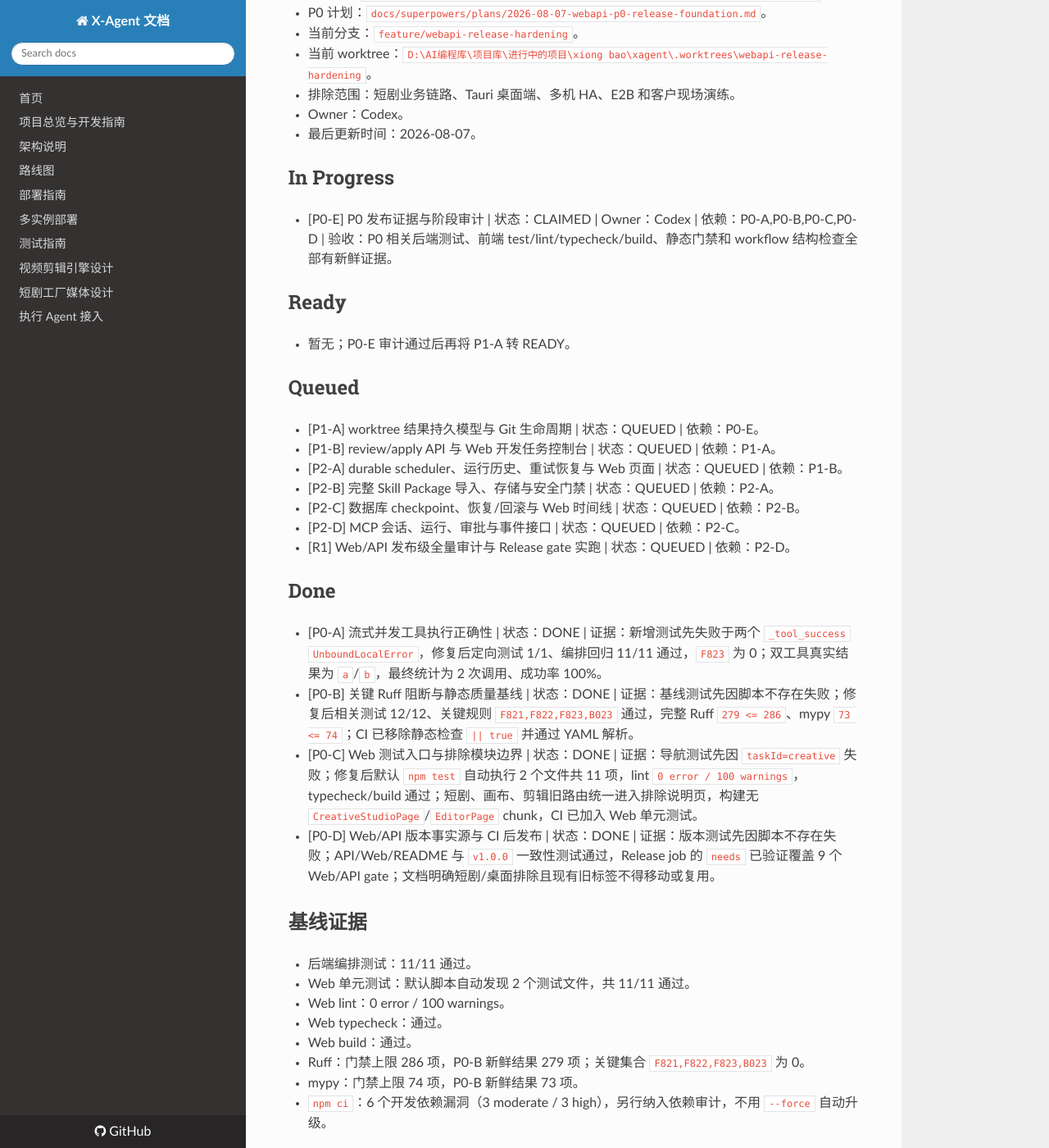
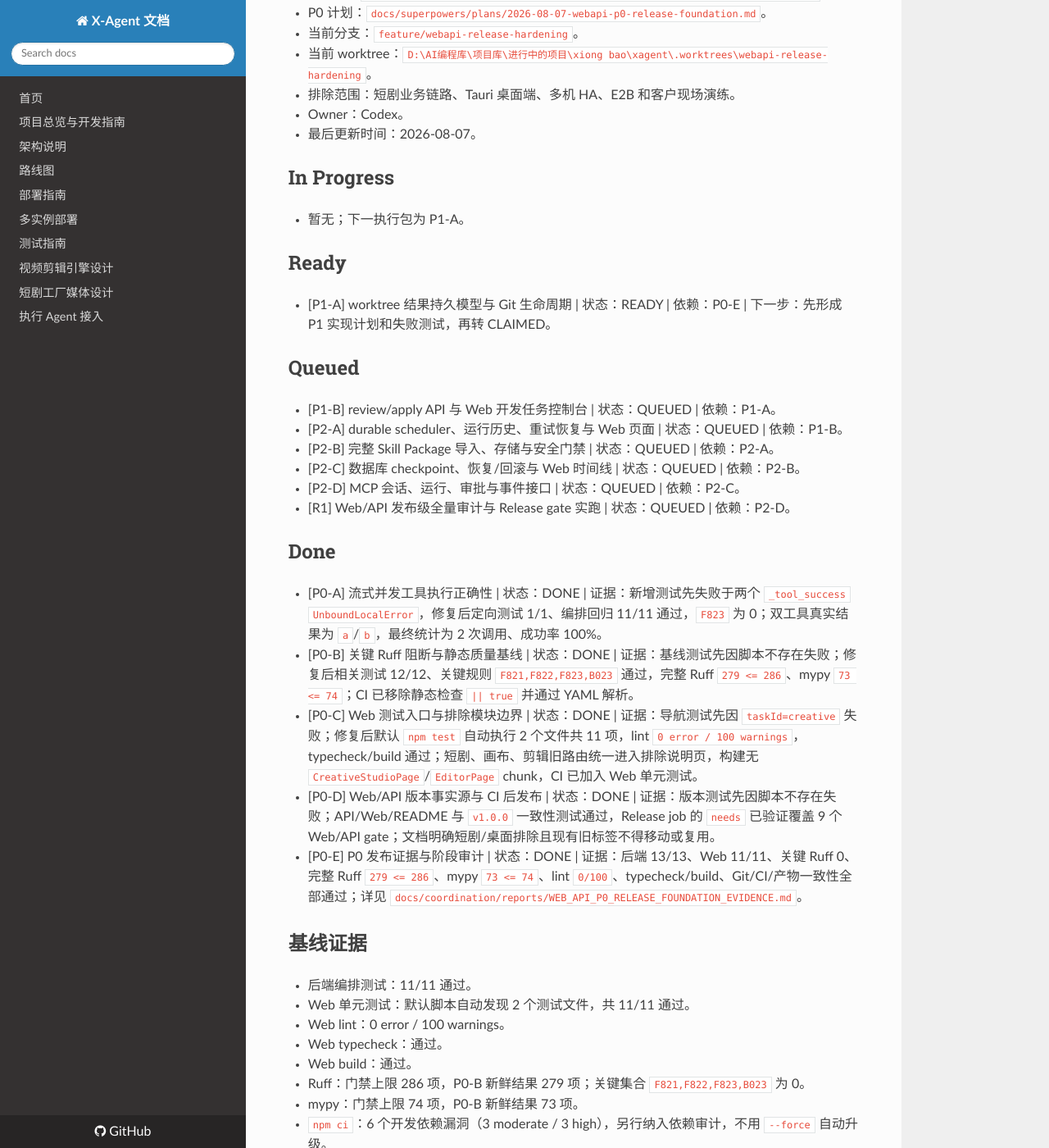
Before and after one commit to xiongpinji/xiongbao, an MkDocs documentation site: the page built from docs/coordination/WEB_API_RELEASE_TASK_BOARD.md, in a window 1280 px wide and 1400 px high, scrolled down 293 px. Shown: the whole window at 82% size. Built offline with MkDocs 1.6.1, drawn with Linux system fonts in a browser that asks for light colours; nearby versions of some CDN libraries.

```diff
--- a/docs/coordination/WEB_API_RELEASE_TASK_BOARD.md
+++ b/docs/coordination/WEB_API_RELEASE_TASK_BOARD.md
@@ -14,15 +14,14 @@
 
 ## In Progress
 
-- [P0-E] P0 发布证据与阶段审计 | 状态：CLAIMED | Owner：Codex | 依赖：P0-A,P0-B,P0-C,P0-D | 验收：P0 相关后端测试、前端 test/lint/typecheck/build、静态门禁和 workflow 结构检查全部有新鲜证据。
+- 暂无；下一执行包为 P1-A。
 
 ## Ready
 
-- 暂无；P0-E 审计通过后再将 P1-A 转 READY。
+- [P1-A] worktree 结果持久模型与 Git 生命周期 | 状态：READY | 依赖：P0-E | 下一步：先形成 P1 实现计划和失败测试，再转 CLAIMED。
 
 ## Queued
 
-- [P1-A] worktree 结果持久模型与 Git 生命周期 | 状态：QUEUED | 依赖：P0-E。
 - [P1-B] review/apply API 与 Web 开发任务控制台 | 状态：QUEUED | 依赖：P1-A。
 - [P2-A] durable scheduler、运行历史、重试恢复与 Web 页面 | 状态：QUEUED | 依赖：P1-B。
 - [P2-B] 完整 Skill Package 导入、存储与安全门禁 | 状态：QUEUED | 依赖：P2-A。
@@ -36,6 +35,7 @@
 - [P0-B] 关键 Ruff 阻断与静态质量基线 | 状态：DONE | 证据：基线测试先因脚本不存在失败；修复后相关测试 12/12、关键规则 `F821,F822,F823,B023` 通过，完整 Ruff `279 <= 286`、mypy `73 <= 74`；CI 已移除静态检查 `|| true` 并通过 YAML 解析。
 - [P0-C] Web 测试入口与排除模块边界 | 状态：DONE | 证据：导航测试先因 `taskId=creative` 失败；修复后默认 `npm test` 自动执行 2 个文件共 11 项，lint `0 error / 100 warnings`，typecheck/build 通过；短剧、画布、剪辑旧路由统一进入排除说明页，构建无 `CreativeStudioPage`/`EditorPage` chunk，CI 已加入 Web 单元测试。
 - [P0-D] Web/API 版本事实源与 CI 后发布 | 状态：DONE | 证据：版本测试先因脚本不存在失败；API/Web/README 与 `v1.0.0` 一致性测试通过，Release job 的 `needs` 已验证覆盖 9 个 Web/API gate；文档明确短剧/桌面排除且现有旧标签不得移动或复用。
+- [P0-E] P0 发布证据与阶段审计 | 状态：DONE | 证据：后端 13/13、Web 11/11、关键 Ruff 0、完整 Ruff `279 <= 286`、mypy `73 <= 74`、lint `0/100`、typecheck/build、Git/CI/产物一致性全部通过；详见 `docs/coordination/reports/WEB_API_P0_RELEASE_FOUNDATION_EVIDENCE.md`。
 
 ## 基线证据
 
```
Also changed, not shown: docs/coordination/reports/WEB_API_P0_RELEASE_FOUNDATION_EVIDENCE.md (added, +54 -0 lines), docs/superpowers/plans/2026-08-07-webapi-p0-release-foundation.md (+5 -5 lines).
